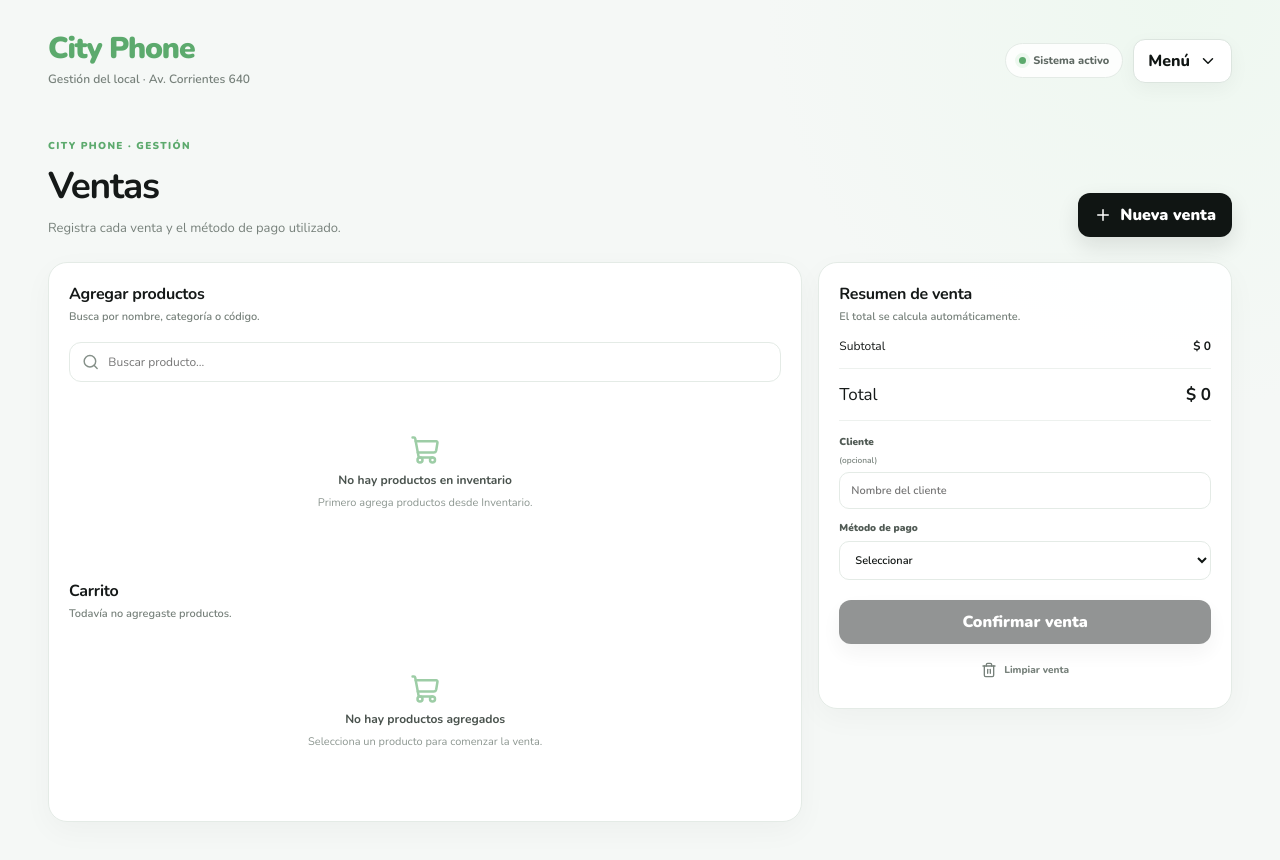
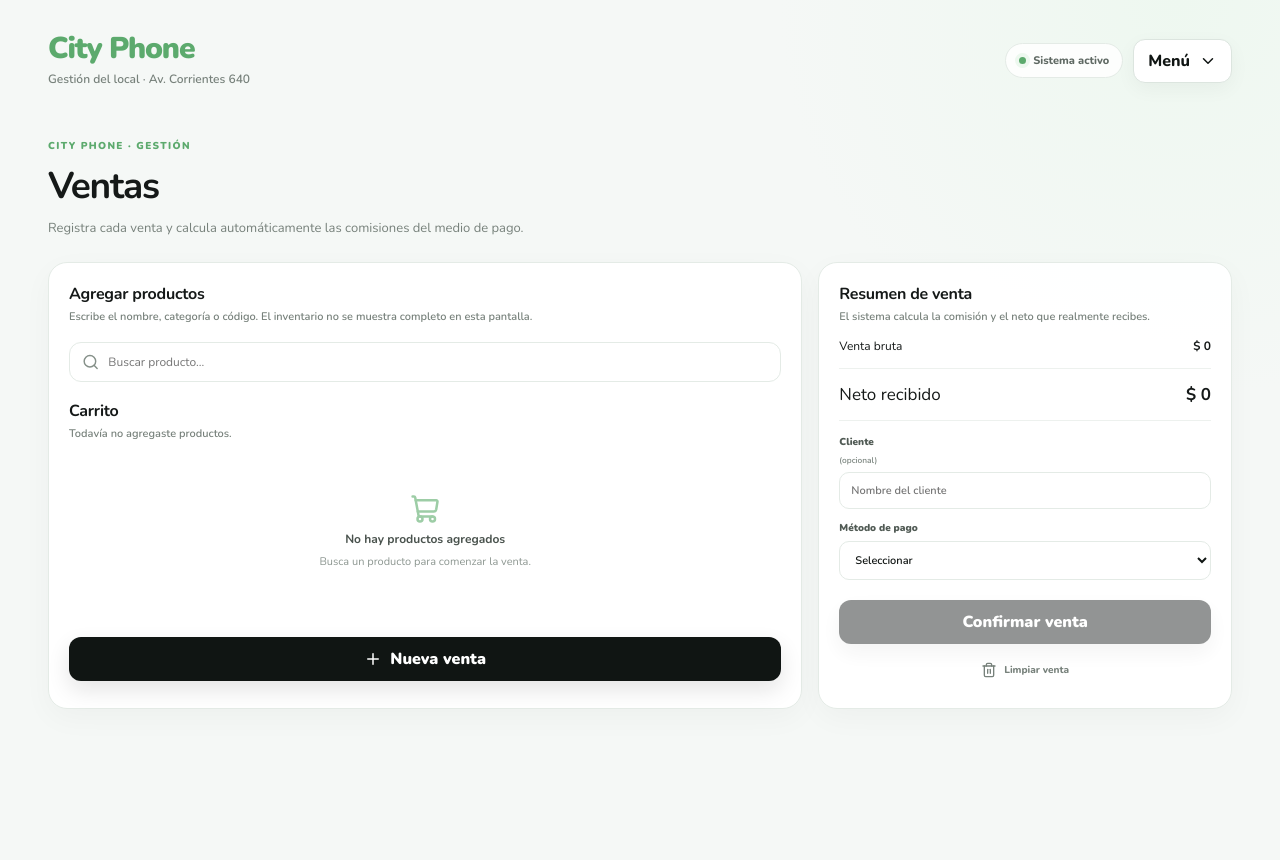
Before and after one commit to MarbellSantana/CityPhone, a Next.js app: page /ventas in a window 1280 px wide. Shown: the top 860 px of the page. After the commit the page ends 800 px from the top, so only its background shows below. Built offline with nearby package versions, Linux system fonts and the light colour scheme.

Commit message:
Rework sales flow and processor commissions

```diff
--- a/app/ventas/page.tsx
+++ b/app/ventas/page.tsx
@@ -6,24 +6,74 @@ import AppShell from "../components/AppShell";
 import { CashMovement, KEYS, Product, Sale, SaleItem, load, money, save } from "../lib/storage";
 
 type CartItem = SaleItem & { stock:number };
+type PayMethod = "" | "Efectivo" | "Débito" | "Crédito" | "QR" | "PIX" | "Transferencia" | "Pago mixto";
+type ProcessorMethod = "Débito" | "Crédito" | "QR" | "PIX";
+type FeePlan = { id:string; label:string; rate:number; settlement:string };
+
+const IVA = 0.21;
+
+const PLANS: Record<string, Partial<Record<ProcessorMethod, FeePlan[]>>> = {
+  "TotalCoin": {
+    "Débito": [
+      { id:"tc-deb-instant", label:"2,5% + IVA · acreditación inmediata", rate:2.5, settlement:"En el momento" },
+      { id:"tc-deb-2d", label:"1,99% + IVA · 2 días hábiles", rate:1.99, settlement:"2 días hábiles" },
+    ],
+    "Crédito": [
+      { id:"tc-cre-instant", label:"4,4% + IVA · acreditación inmediata", rate:4.4, settlement:"En el momento" },
+      { id:"tc-cre-5d", label:"2,5% + IVA · 5 días hábiles", rate:2.5, settlement:"5 días hábiles" },
+    ],
+    "QR": [{ id:"tc-qr", label:"0,8% + IVA · acreditación inmediata", rate:0.8, settlement:"En el momento" }],
+    "PIX": [{ id:"tc-pix", label:"0% + IVA · promoción informada", rate:0, settlement:"En el momento" }],
+  },
+  "BBVA": {
+    "Débito": [{ id:"bbva-deb", label:"2,99% + IVA · 1 día", rate:2.99, settlement:"1 día" }],
+    "Crédito": [
+      { id:"bbva-cre-2d", label:"5,49% + IVA · 2 días", rate:5.49, settlement:"2 días" },
+      { id:"bbva-cre-10d", label:"2,99% + IVA · 10 días", rate:2.99, settlement:"10 días" },
+    ],
+    "QR": [
+      { id:"bbva-qr", label:"0,8% + IVA · acreditación inmediata", rate:0.8, settlement:"En el momento" },
+      { id:"bbva-qr-promo", label:"0% + IVA · promo primeros 90 días", rate:0, settlement:"En el momento" },
+    ],
+  },
+};
+
+function isProcessorMethod(method:string): method is ProcessorMethod {
+  return method === "Débito" || method === "Crédito" || method === "QR" || method === "PIX";
+}
 
 export default function VentasPage() {
   const [products, setProducts] = useState<Product[]>([]);
   const [cart, setCart] = useState<CartItem[]>([]);
   const [search, setSearch] = useState("");
   const [customer, setCustomer] = useState("");
-  const [method, setMethod] = useState("");
+  const [method, setMethod] = useState<PayMethod>("");
   const [cashAmount, setCashAmount] = useState("");
   const [otherAmount, setOtherAmount] = useState("");
+  const [secondaryMethod, setSecondaryMethod] = useState<PayMethod>("");
+  const [provider, setProvider] = useState("");
+  const [planId, setPlanId] = useState("");
+  const [santanderRate, setSantanderRate] = useState("");
 
   useEffect(() => setProducts(load<Product[]>(KEYS.products, [])), []);
 
   const subtotal = useMemo(() => cart.reduce((s,i) => s + i.price * i.qty, 0), [cart]);
   const results = useMemo(() => {
     const q = search.toLowerCase().trim();
-    if (!q) return products;
-    return products.filter(p => p.name.toLowerCase().includes(q) || p.category.toLowerCase().includes(q) || (p.code || "").toLowerCase().includes(q));
+    if (!q) return [];
+    return products.filter(p => p.name.toLowerCase().includes(q) || p.category.toLowerCase().includes(q) || (p.code || "").toLowerCase().includes(q)).slice(0, 8);
   }, [products, search]);
+
+  const feeMethod = method === "Pago mixto" ? secondaryMethod : method;
+  const feeBaseAmount = method === "Pago mixto" ? Number(otherAmount || 0) : subtotal;
+  const providers = feeMethod === "PIX" ? ["TotalCoin"] : isProcessorMethod(feeMethod) ? ["Santander", "TotalCoin", "BBVA"] : [];
+  const availablePlans = provider && isProcessorMethod(feeMethod) ? (PLANS[provider]?.[feeMethod] || []) : [];
+  const selectedPlan = availablePlans.find(p => p.id === planId);
+  const feeRate = provider === "Santander" ? Number(santanderRate || 0) : selectedPlan?.rate || 0;
+  const feeBase = isProcessorMethod(feeMethod) ? feeBaseAmount * (feeRate / 100) : 0;
+  const feeVat = feeBase * IVA;
+  const commission = feeBase + feeVat;
+  const netReceived = subtotal - commission;
 
   function addProduct(p:Product) {
     if (p.stock <= 0) return;
@@ -32,20 +82,70 @@ export default function VentasPage() {
       if (found) return v.map(i => i.productId === p.id ? { ...i, qty: Math.min(i.qty + 1, p.stock) } : i);
       return [...v, { productId:p.id, name:p.name, qty:1, price:p.price, stock:p.stock }];
     });
+    setSearch("");
   }
 
   function changeQty(id:number, delta:number) {
     setCart(v => v.map(i => i.productId === id ? { ...i, qty: Math.max(1, Math.min(i.stock, i.qty + delta)) } : i));
   }
+
   function removeItem(id:number) { setCart(v => v.filter(i => i.productId !== id)); }
-  function resetSale() { setCart([]); setCustomer(""); setMethod(""); setCashAmount(""); setOtherAmount(""); setSearch(""); }
 
-  const mixedValid = method !== "Pago mixto" || (Number(cashAmount || 0) + Number(otherAmount || 0) === subtotal && Number(cashAmount || 0) >= 0 && Number(otherAmount || 0) >= 0);
-  const canConfirm = cart.length > 0 && !!method && subtotal > 0 && mixedValid;
+  function clearProcessor() {
+    setProvider("");
+    setPlanId("");
+    setSantanderRate("");
+  }
+
+  function resetSale() {
+    setCart([]);
+    setCustomer("");
+    setMethod("");
+    setCashAmount("");
+    setOtherAmount("");
+    setSecondaryMethod("");
+    setSearch("");
+    clearProcessor();
+  }
+
+  function changeMethod(value:PayMethod) {
+    setMethod(value);
+    setCashAmount("");
+    setOtherAmount("");
+    setSecondaryMethod("");
+    clearProcessor();
+  }
+
+  function changeSecondaryMethod(value:PayMethod) {
+    setSecondaryMethod(value);
+    clearProcessor();
+  }
+
+  function changeProvider(value:string) {
+    setProvider(value);
+    setPlanId("");
+    setSantanderRate("");
+    if (value === "TotalCoin" && feeMethod === "PIX") setPlanId("tc-pix");
+  }
+
+  const mixedValid = method !== "Pago mixto" || (
+    Number(cashAmount || 0) >= 0 &&
+    Number(otherAmount || 0) >= 0 &&
+    Number(cashAmount || 0) + Number(otherAmount || 0) === subtotal &&
+    !!secondaryMethod && secondaryMethod !== "Efectivo" && secondaryMethod !== "Pago mixto"
+  );
+
+  const processorValid = !isProcessorMethod(feeMethod) || (
+    !!provider &&
+    (provider === "Santander" ? Number(santanderRate) >= 0 && santanderRate !== "" : !!selectedPlan)
+  );
+
+  const canConfirm = cart.length > 0 && !!method && subtotal > 0 && mixedValid && processorValid;
 
   function confirmSale() {
     if (!canConfirm) return;
     const now = new Date().toISOString();
+    const settlement = provider === "Santander" ? "Según condiciones Santander" : selectedPlan?.settlement || "";
     const sale:Sale = {
       id: Date.now(),
       items: cart.map(({stock,...i}) => i),
@@ -55,7 +155,16 @@ export default function VentasPage() {
       cashAmount: method === "Efectivo" ? subtotal : method === "Pago mixto" ? Number(cashAmount || 0) : 0,
       otherAmount: method === "Pago mixto" ? Number(otherAmount || 0) : method === "Efectivo" ? 0 : subtotal,
       createdAt: now,
+      provider: provider || undefined,
+      feeRate: isProcessorMethod(feeMethod) ? feeRate : 0,
+      feeBase,
+      feeVat,
+      commission,
+      netTotal: netReceived,
+      settlement: settlement || undefined,
+      secondaryMethod: method === "Pago mixto" ? secondaryMethod : undefined,
     };
+
     const sales = load<Sale[]>(KEYS.sales, []);
     save(KEYS.sales, [sale, ...sales]);
 
@@ -69,31 +178,72 @@ export default function VentasPage() {
     const cashPart = sale.cashAmount;
     if (cashPart > 0) {
       const cash = load<CashMovement[]>(KEYS.cash, []);
-      const movement:CashMovement = { id:sale.id, type:"Ingreso", concept:`Venta #${sale.id.toString().slice(-6)}`, amount:cashPart, method:"Efectivo", note: customer.trim() || "Venta", createdAt:now, source:"sale" };
+      const movement:CashMovement = {
+        id:sale.id,
+        type:"Ingreso",
+        concept:`Venta #${sale.id.toString().slice(-6)}`,
+        amount:cashPart,
+        method:"Efectivo",
+        note: customer.trim() || "Venta",
+        createdAt:now,
+        source:"sale",
+      };
       save(KEYS.cash, [movement, ...cash]);
     }
+
     resetSale();
   }
 
-  return <AppShell title="Ventas" subtitle="Registra cada venta y el método de pago utilizado." active="Ventas" action={<button className="primary-button" onClick={resetSale}><Plus size={18}/> Nueva venta</button>}>
+  return <AppShell title="Ventas" subtitle="Registra cada venta y calcula automáticamente las comisiones del medio de pago." active="Ventas">
     <section className="workspace-grid sales-workspace">
       <div className="card workspace-card">
-        <div className="card-heading"><div><h2>Agregar productos</h2><p>Busca por nombre, categoría o código.</p></div></div>
+        <div className="card-heading"><div><h2>Agregar productos</h2><p>Escribe el nombre, categoría o código. El inventario no se muestra completo en esta pantalla.</p></div></div>
         <div className="search-field"><Search size={18}/><input value={search} onChange={e => setSearch(e.target.value)} placeholder="Buscar producto..." /></div>
-        {products.length === 0 ? <div className="empty-state compact"><ShoppingCart size={30}/><b>No hay productos en inventario</b><span>Primero agrega productos desde Inventario.</span></div> : <div style={{display:"grid", gap:8, marginTop:14}}>{results.map(p => <button key={p.id} onClick={() => addProduct(p)} disabled={p.stock <= 0} className="outline-action" style={{justifyContent:"space-between", width:"100%"}}><span>{p.name} · {p.category}</span><span>{money.format(p.price)} · Stock {p.stock}</span></button>)}</div>}
+        {search.trim() && <div style={{display:"grid", gap:8, marginTop:14}}>
+          {results.length === 0 ? <div className="empty-state compact"><Search size={28}/><b>Sin resultados</b><span>No encontramos un producto con esa búsqueda.</span></div> : results.map(p => <button key={p.id} onClick={() => addProduct(p)} disabled={p.stock <= 0} className="outline-action" style={{justifyContent:"space-between", width:"100%"}}><span>{p.name}</span><span>{money.format(p.price)} · Stock {p.stock}</span></button>)}
+        </div>}
 
         <div style={{marginTop:18}}>
           <div className="card-heading"><div><h2>Carrito</h2><p>{cart.length ? `${cart.length} producto(s) agregado(s)` : "Todavía no agregaste productos."}</p></div></div>
-          {cart.length === 0 ? <div className="empty-state compact"><ShoppingCart size={30}/><b>No hay productos agregados</b><span>Selecciona un producto para comenzar la venta.</span></div> : <div className="sales-table">{cart.map(i => <div className="table-row" key={i.productId}><div><b>{i.name}</b><small>{money.format(i.price)} c/u</small></div><span style={{display:"flex",gap:6,alignItems:"center"}}><button className="outline-action" onClick={() => changeQty(i.productId,-1)}><Minus size={14}/></button><b>{i.qty}</b><button className="outline-action" onClick={() => changeQty(i.productId,1)}><Plus size={14}/></button></span><span className="method">Stock {i.stock}</span><strong>{money.format(i.price*i.qty)}</strong><button className="ghost-button" onClick={() => removeItem(i.productId)}><Trash2 size={15}/></button></div>)}</div>}
+          {cart.length === 0 ? <div className="empty-state compact"><ShoppingCart size={30}/><b>No hay productos agregados</b><span>Busca un producto para comenzar la venta.</span></div> : <div className="sales-table">{cart.map(i => <div className="table-row" key={i.productId}><div><b>{i.name}</b><small>{money.format(i.price)} c/u</small></div><span style={{display:"flex",gap:6,alignItems:"center"}}><button className="outline-action" onClick={() => changeQty(i.productId,-1)}><Minus size={14}/></button><b>{i.qty}</b><button className="outline-action" onClick={() => changeQty(i.productId,1)}><Plus size={14}/></button></span><span className="method">Stock {i.stock}</span><strong>{money.format(i.price*i.qty)}</strong><button className="ghost-button" onClick={() => removeItem(i.productId)}><Trash2 size={15}/></button></div>)}</div>}
+          <button className="primary-button full-button" style={{marginTop:16}} onClick={resetSale}><Plus size={18}/> Nueva venta</button>
         </div>
       </div>
+
       <div className="card workspace-card sticky-summary">
-        <div className="card-heading"><div><h2>Resumen de venta</h2><p>El total se calcula automáticamente.</p></div></div>
-        <div className="summary-line"><span>Subtotal</span><strong>{money.format(subtotal)}</strong></div>
-        <div className="summary-line total-line"><span>Total</span><strong>{money.format(subtotal)}</strong></div>
+        <div className="card-heading"><div><h2>Resumen de venta</h2><p>El sistema calcula la comisión y el neto que realmente recibes.</p></div></div>
+        <div className="summary-line"><span>Venta bruta</span><strong>{money.format(subtotal)}</strong></div>
+        {commission > 0 && <>
+          <div className="summary-line"><span>Comisión ({feeRate.toLocaleString("es-AR")}%)</span><strong>-{money.format(feeBase)}</strong></div>
+          <div className="summary-line"><span>IVA sobre comisión (21%)</span><strong>-{money.format(feeVat)}</strong></div>
+          <div className="summary-line"><span>Descuento total</span><strong>-{money.format(commission)}</strong></div>
+        </>}
+        <div className="summary-line total-line"><span>Neto recibido</span><strong>{money.format(netReceived)}</strong></div>
+
         <label className="field-label">Cliente <small>(opcional)</small><input value={customer} onChange={e => setCustomer(e.target.value)} placeholder="Nombre del cliente" /></label>
-        <label className="field-label">Método de pago<select value={method} onChange={e => setMethod(e.target.value)}><option value="" disabled>Seleccionar</option><option>Efectivo</option><option>Débito</option><option>Crédito</option><option>Transferencia</option><option>Pago mixto</option></select></label>
-        {method === "Pago mixto" && <><label className="field-label">Monto en efectivo<input type="number" min="0" value={cashAmount} onChange={e => setCashAmount(e.target.value)} placeholder="0" /></label><label className="field-label">Monto restante<input type="number" min="0" value={otherAmount} onChange={e => setOtherAmount(e.target.value)} placeholder="0" /></label><small style={{color:mixedValid?"var(--muted)":"var(--danger)"}}>La suma debe ser exactamente {money.format(subtotal)}.</small></>}
+        <label className="field-label">Método de pago<select value={method} onChange={e => changeMethod(e.target.value as PayMethod)}><option value="" disabled>Seleccionar</option><option>Efectivo</option><option>Débito</option><option>Crédito</option><option>QR</option><option>PIX</option><option>Transferencia</option><option>Pago mixto</option></select></label>
+
+        {method === "Pago mixto" && <>
+          <label className="field-label">Monto en efectivo<input type="number" min="0" value={cashAmount} onChange={e => setCashAmount(e.target.value)} placeholder="0" /></label>
+          <label className="field-label">Monto restante<input type="number" min="0" value={otherAmount} onChange={e => setOtherAmount(e.target.value)} placeholder="0" /></label>
+          <label className="field-label">Medio del monto restante<select value={secondaryMethod} onChange={e => changeSecondaryMethod(e.target.value as PayMethod)}><option value="" disabled>Seleccionar</option><option>Débito</option><option>Crédito</option><option>QR</option><option>PIX</option><option>Transferencia</option></select></label>
+          <small style={{color:mixedValid?"var(--muted)":"var(--danger)"}}>Efectivo + restante debe ser exactamente {money.format(subtotal)}.</small>
+        </>}
+
+        {isProcessorMethod(feeMethod) && <>
+          <label className="field-label">Procesador / banco<select value={provider} onChange={e => changeProvider(e.target.value)}><option value="" disabled>Seleccionar</option>{providers.map(p => <option key={p}>{p === "BBVA" ? "BBVA (Francés)" : p}</option>)}</select></label>
+
+          {provider === "Santander" && <label className="field-label">Comisión Santander (%)<input type="number" min="0" step="0.01" value={santanderRate} onChange={e => setSantanderRate(e.target.value)} placeholder="Cargar porcentaje cuando lo confirmes" /><small>No se cargó una tasa fija porque todavía no tenemos el porcentaje confirmado.</small></label>}
+
+          {provider && provider !== "Santander" && <label className="field-label">Plan de acreditación<select value={planId} onChange={e => setPlanId(e.target.value)}><option value="" disabled>Seleccionar</option>{availablePlans.map(p => <option key={p.id} value={p.id}>{p.label}</option>)}</select></label>}
+        </>}
+
+        {isProcessorMethod(feeMethod) && processorValid && <div style={{padding:"12px 14px",border:"1px solid var(--border)",borderRadius:14,background:"var(--green-soft)",marginTop:8}}>
+          <div style={{fontWeight:900,fontSize:12}}>Comisión aplicada al cobrar</div>
+          <div style={{fontSize:11,marginTop:5}}>Base: {feeRate.toLocaleString("es-AR")}% + IVA 21% sobre la comisión.</div>
+          <div style={{fontSize:11,marginTop:4}}>Total descontado: <b>{money.format(commission)}</b> · Neto: <b>{money.format(netReceived)}</b></div>
+        </div>}
+
         <button className="primary-button full-button" disabled={!canConfirm} onClick={confirmSale}>Confirmar venta</button>
         <button className="ghost-button full-button" onClick={resetSale}><Trash2 size={16}/> Limpiar venta</button>
       </div>
```
